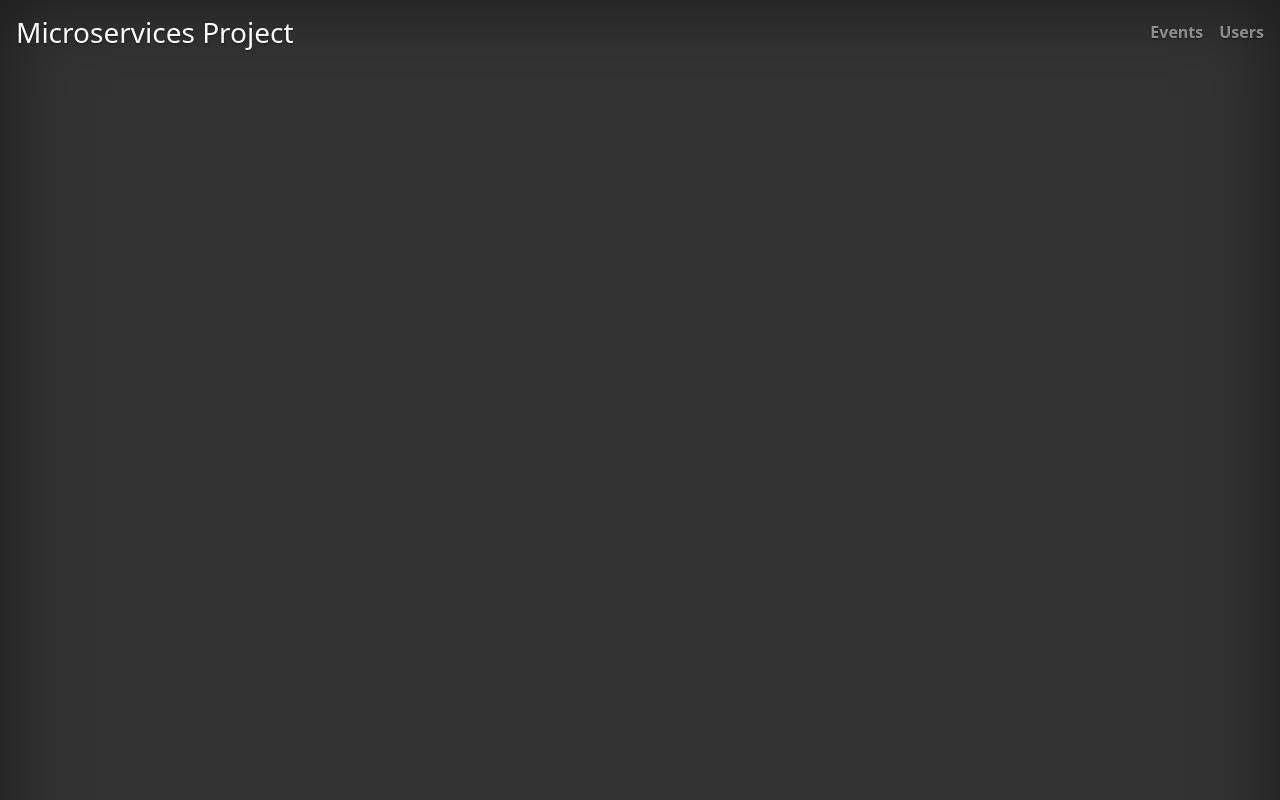
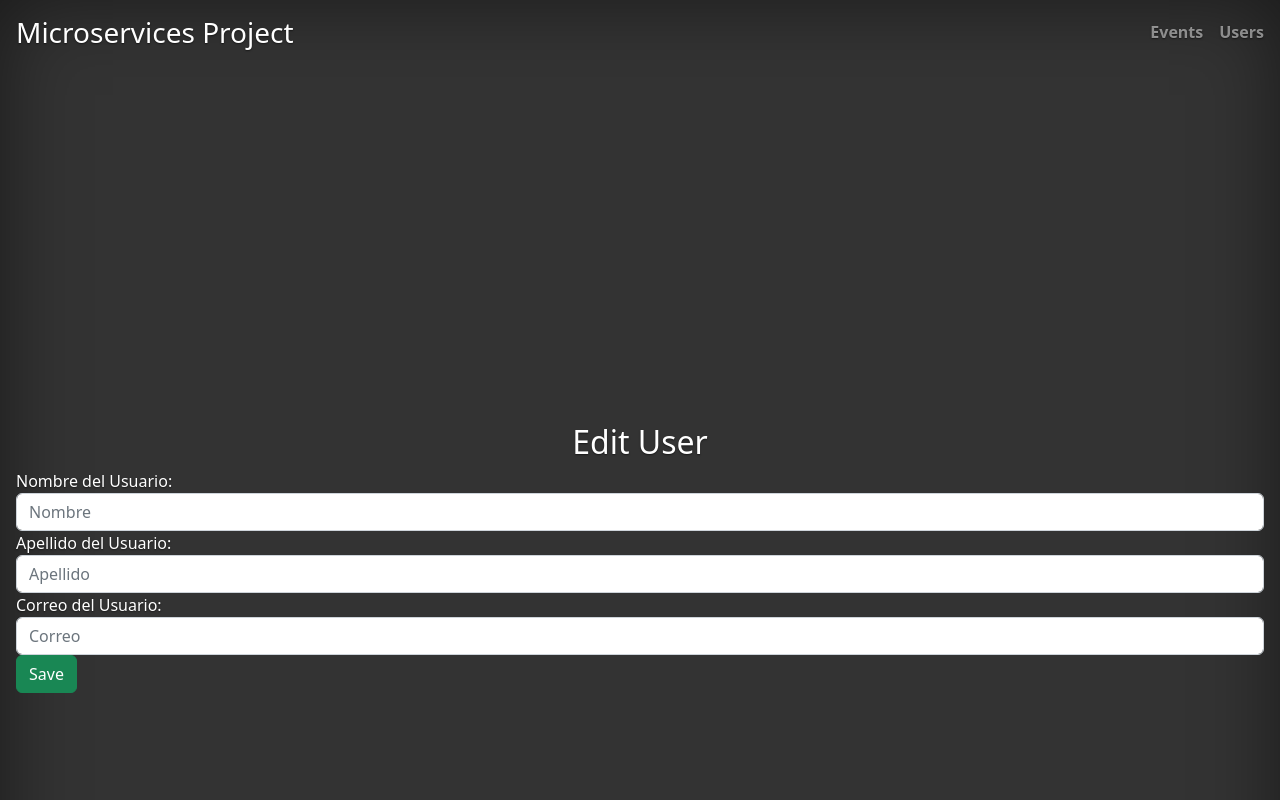
Before and after one commit to AlvaroCap/FrontEnd-Microservices-App, an Angular app: page /user-add/1 in a window 1280 px wide. Before the commit this address led to /. Shown: the top 800 px of the page. Built offline with nearby package versions, Linux system fonts and the light colour scheme; no server answers.

Commit message:
Adding modify Users

```diff
--- a/src/app/app.module.ts
+++ b/src/app/app.module.ts
@@ -20,8 +20,6 @@ import { FormsModule } from '@angular/forms';
 
 import { EventModifyComponent } from './components/events/event-modify/event-modify.component';
 
-import { UserModifyComponent } from './components/users/user-modify/user-modify.component';
-
 @NgModule({
   declarations: [
     AppComponent,
@@ -30,7 +28,6 @@ import { UserModifyComponent } from './components/users/user-modify/user-modify.
     EventListComponent,
     EventAddComponent,
     EventModifyComponent,
-    UserModifyComponent,
   ],
   imports: [
     BrowserModule,
--- a/src/app/components/users/user-add/user-add.component.html
+++ b/src/app/components/users/user-add/user-add.component.html
@@ -1,10 +1,12 @@
 <div class="col-md-6 userAddContent">
-  <h2 class="text-center">Add User</h2>
+  <h2 class="text-center" *ngIf="this.id != null">Edit User</h2>
+  <h2 class="text-center" *ngIf="this.id == null">Add User</h2>
   <form>
     <div class="form-group">
       <label for="name">Nombre del Usuario:</label>
       <input
         type="text"
+        value="{{ user.name }}"
         [(ngModel)]="user.name"
         placeholder="Nombre"
         name="name"
@@ -16,6 +18,7 @@
       <label for="lastname">Apellido del Usuario:</label>
       <input
         type="text"
+        value="{{ user.lastName }}"
         [(ngModel)]="user.lastName"
         placeholder="Apellido"
         name="lastname"
@@ -30,13 +33,22 @@
         [(ngModel)]="user.mail"
         placeholder="Correo "
         name="mail"
+        value="{{ user.mail }}"
         class="form-control"
         id="mail"
       />
     </div>
 
-    <button class="btn btn-success" routerLink="/user-list" (click)="addUser()">
-      Create
+    <button
+      class="btn btn-success"
+      routerLink="/user-list"
+      *ngIf="this.id != null"
+      (click)="updateUser()"
+    >
+      Save
+    </button>
+    <button class="btn btn-success" *ngIf="this.id == null" (click)="addUser()">
+      Save
     </button>
   </form>
 </div>
--- a/src/app/components/users/user-add/user-add.component.ts
+++ b/src/app/components/users/user-add/user-add.component.ts
@@ -1,22 +1,44 @@
-import { Component } from '@angular/core';
+import { Component, OnInit } from '@angular/core';
 
 //Importamos el modelo y el service de Usuario
 import { User } from 'src/app/models/user';
 import { UserService } from 'src/app/services/user.service';
 
 //Añadimos la configuración de rutas en Angular
-import { Router } from '@angular/router';
+import { Router, ActivatedRoute } from '@angular/router';
 
 @Component({
   selector: 'app-user-add',
   templateUrl: './user-add.component.html',
   styleUrls: ['./user-add.component.scss'],
 })
-export class UserAddComponent {
+export class UserAddComponent implements OnInit {
   user: User = new User();
-  constructor(private router: Router, private userService: UserService) {}
-  addUser(): void {
-    this.userService.addUser(this.user).subscribe((data) => {});
+  constructor(
+    private router: Router,
+    private userService: UserService,
+    private route: ActivatedRoute
+  ) {}
+  async addUser(): Promise<void> {
+    await this.userService.addUser(this.user).subscribe((data) => {
+      this.router.navigate(['/user-list']);
+    });
   }
-
+  id: any;
+  ngOnInit(): void {
+    this.id = this.route.snapshot.paramMap.get('id');
+    if (this.id != null) {
+      this.userService
+        .findById(this.route.snapshot.paramMap.get('id'))
+        .subscribe((data) => {
+          this.user.id = data.id;
+          this.user.name = data.name;
+          this.user.lastName = data.lastName;
+          this.user.mail = data.mail;
+        });
+    }
+  }
+  updateUser(): void {
+    this.userService.updateUser(this.user).subscribe((data) => {});
+  }
 }
--- a/src/app/components/users/user-list/user-list.component.html
+++ b/src/app/components/users/user-list/user-list.component.html
@@ -21,11 +21,13 @@
           <button class="btn btn-danger" (click)="deleteUser(user)">
             Delete User
           </button>
-           <button class="btn btn-warning" [routerLink]="['/user-modify', user.id]">
-            Delete User
+          <button
+            class="btn btn-warning"
+            routerLink="/user-add/{{ user.id }}"
+          >
+            Edit User
           </button>
         </td>
-
       </tr>
     </tbody>
   </table>
--- a/src/app/components/users/user-list/user-list.component.ts
+++ b/src/app/components/users/user-list/user-list.component.ts
@@ -29,4 +29,5 @@ export class UserListComponent implements OnInit {
       this.userList = this.userList.filter((u) => u !== user);
     });
   }
+
 }
--- a/src/app/components/users/user-modify/user-modify.component.html
+++ /dev/null
@@ -1 +0,0 @@
-<h1>HOLAAA</h1>
--- a/src/app/services/user.service.ts
+++ b/src/app/services/user.service.ts
@@ -8,7 +8,7 @@ import { HttpClient, HttpHeaders } from '@angular/common/http';
 const httpOptions = {
   headers: new HttpHeaders({ 'Content-Type': 'application/json' }),
 };
-
+import { Observable } from 'rxjs';
 @Injectable({
   providedIn: 'root',
 })
@@ -33,6 +33,11 @@ export class UserService {
 
   //Función en service para modificar el usuario
   public updateUser(user: User) {
-    return this.http.put<User>(this.userUrl + '/save', user);
+    return this.http.put<User>(this.userUrl, user);
+  }
+
+  //Función en service para encotrar al usuario por su identificador
+  public findById(id: any) {
+    return this.http.get<User>(this.userUrl + '/' + id);
   }
 }
--- a/tsconfig.json
+++ b/tsconfig.json
@@ -19,10 +19,8 @@
     "target": "ES2022",
     "module": "ES2022",
     "useDefineForClassFields": false,
-    "lib": [
-      "ES2022",
-      "dom"
-    ]
+    "lib": ["ES2022", "dom"],
+    "strictNullChecks": false
   },
   "angularCompilerOptions": {
     "enableI18nLegacyMessageIdFormat": false,
```
Also changed, not shown: src/app/app-routing.module.ts (+3 -4 lines), src/app/components/users/user-modify/user-modify.component.ts (deleted, +0 -10 lines), src/app/components/users/user-modify/user-modify.component.scss (deleted), 1 other file (tests, documents, lock files or other folders).
